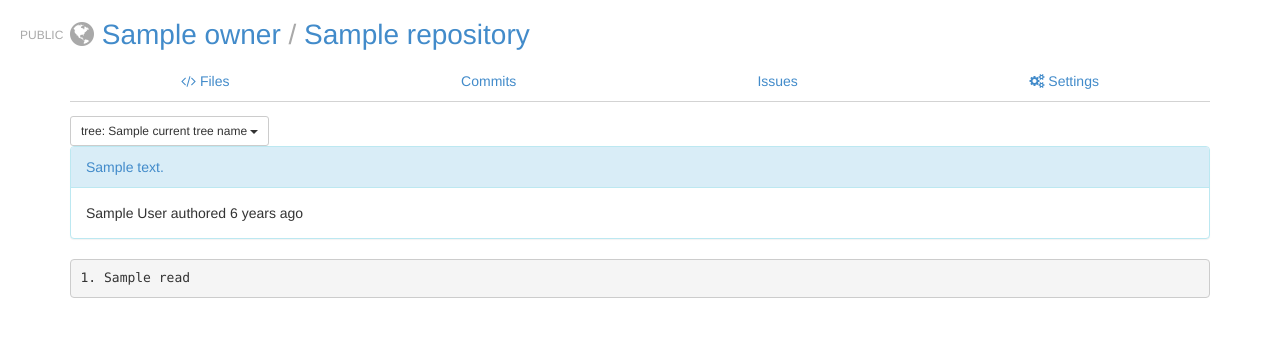
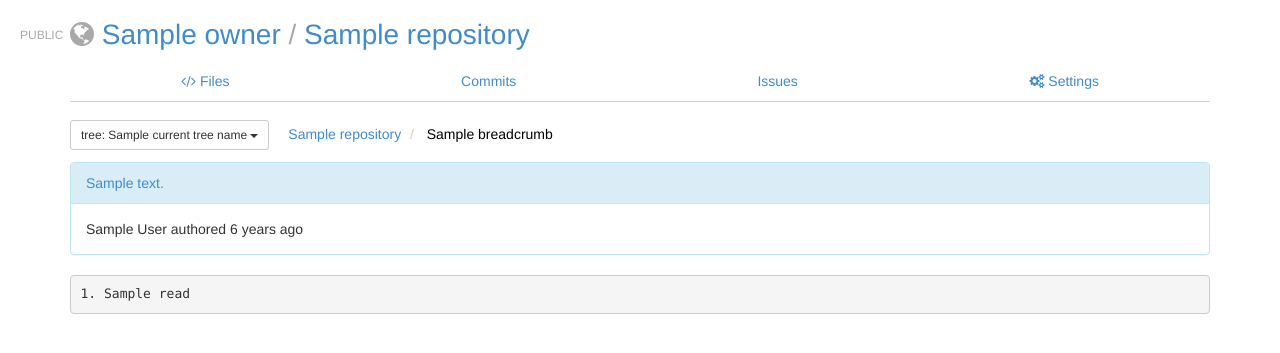
Before and after one commit to kevin-brown/gitview, a Django app: template gitview/repositories/templates/repositories/blob.html in a window 1280 px wide. Shown: the part 52-405 px from the top of the page. Run offline with Django 3.2, Linux system fonts and the light colour scheme; the template is opened without the code that fills it: most values are stand-ins (such as "Sample title", 1, 10 or a date in 2020).

Commit message:
Working on the breadcrumbs

```diff
--- a/gitview/repositories/templates/repositories/files_base.html
+++ b/gitview/repositories/templates/repositories/files_base.html
@@ -1,8 +1,27 @@
 {% extends "repositories/base.html" %}
+
+{% block css %}
+{{ block.super }}
+<style type="text/css">
+.repository-navigation-row {
+margin-bottom: 10px;
+}
+
+.files-breadcrumbs {
+background-color: inherit;
+display: inline-block;
+margin-bottom: 0;
+}
+
+.files-breadcrumbs > .active {
+color: black;
+}
+</style>
+{% endblock %}
 
 {% block repository-contents %}
 {% block navigation-row %}
-<div class="row repsitory-navigation-row">
+<div class="row repository-navigation-row">
     <div class="col-lg-12">
         {% block tree-dropdown %}
         <div class="btn-group">
@@ -29,17 +48,28 @@
         </div>
         {% endblock %}
 
-        {% if not breadcrumbs %}
         {% block breadcrumbs %}
-        <ul class="breadcrumbs">
+        <ul class="breadcrumb files-breadcrumbs">
             <li>
                 <a href="{% url "repos:index" repository.owner.username repository.name %}">
                     {{ repository.name }}
                 </a>
             </li>
+            {% for name, path in breadcrumbs %}
+            {% if forloop.last %}
+            <li class="active">
+                {{ name }}
+            </li>
+            {% else %}
+            <li>
+                <a href="{% url "repos:tree_path" repository.owner.username repository.name current_tree_name path %}">
+                    {{ name }}
+                </a>
+            </li>
+            {% endif %}
+            {% endfor %}
         </ul>
         {% endblock %}
-        {% endif %}
     </div>
 </div>
 {% endblock %}
```
Also changed, not shown: gitview/repositories/files/views.py (+13 -0 lines).
